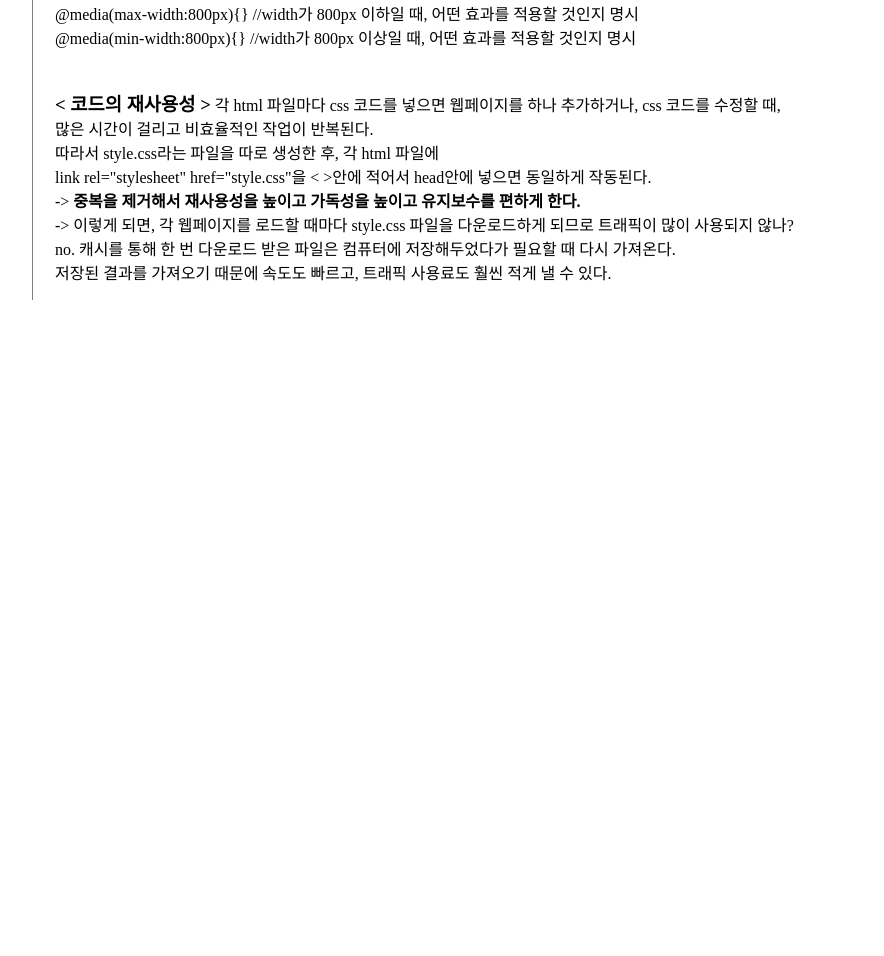
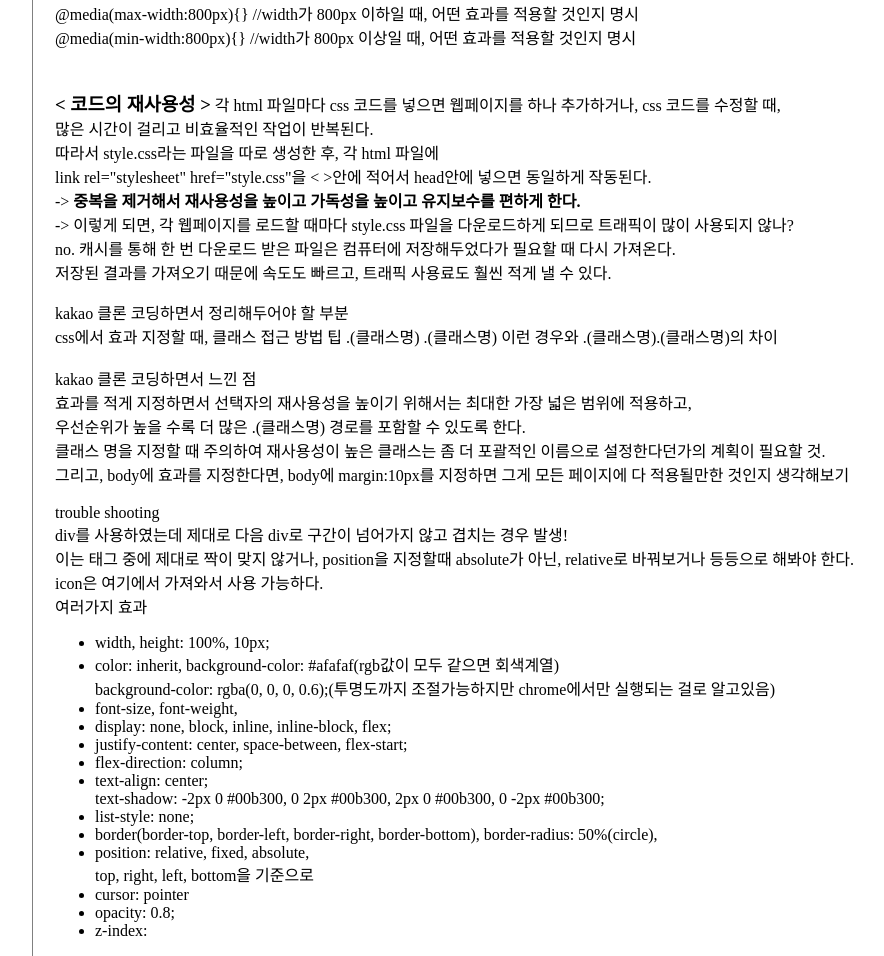
Before and after one commit to kangsj123/web-practice, a plain HTML site: page 2.html in a window 1280 px wide. Shown: the part 2095-3051 px from the top of the page, without its empty margins (120-1004 px from the left). Before the commit the page ends 2395 px from the top, so only its background shows below. Drawn offline with Linux system fonts and the light colour scheme.

Commit message:
upload clone coding review and simple js examples

```diff
--- a/2.html
+++ b/2.html
@@ -117,6 +117,65 @@
       no. 캐시를 통해 한 번 다운로드 받은 파일은 컴퓨터에 저장해두었다가 필요할 때 다시 가져온다. <br>
       저장된 결과를 가져오기 때문에 속도도 빠르고, 트래픽 사용료도 훨씬 적게 낼 수 있다.<br>
     </p>
+    <p>
+      kakao 클론 코딩하면서 정리해두어야 할 부분<br>
+      css에서 효과 지정할 때, 클래스 접근 방법 팁 .(클래스명) .(클래스명) 이런 경우와 .(클래스명).(클래스명)의 차이<br><br>
+
+      kakao 클론 코딩하면서 느낀 점<br>
+      효과를 적게 지정하면서 선택자의 재사용성을 높이기 위해서는 최대한 가장 넓은 범위에 적용하고, <br>
+      우선순위가 높을 수록 더 많은 .(클래스명) 경로를 포함할 수 있도록 한다. <br>
+      클래스 명을 지정할 때 주의하여 재사용성이 높은 클래스는 좀 더 포괄적인 이름으로 설정한다던가의 계획이 필요할 것.<br>
+      그리고, body에 효과를 지정한다면, body에 margin:10px를 지정하면 그게 모든 페이지에 다 적용될만한 것인지 생각해보기<br><br>
+      trouble shooting<br>
+      div를 사용하였는데 제대로 다음 div로 구간이 넘어가지 않고 겹치는 경우 발생!<br>
+      이는 태그 중에 제대로 짝이 맞지 않거나, position을 지정할때 absolute가 아닌, relative로 바꿔보거나 등등으로 해봐야 한다. <br>
+      icon은 <a href="https://fontawesome.com/v4.7.0/icons/">여기</>에서 가져와서 사용 가능하다. <br>
+      여러가지 효과<br>
+      <ul class="tag-list">
+        <li class="tag-list-name">
+          width, height: 100%, 10px;
+        </li>
+        <li class="tag-list-name">
+          color: inherit, background-color: #afafaf(rgb값이 모두 같으면 회색계열)<br>
+          background-color: rgba(0, 0, 0, 0.6);(투명도까지 조절가능하지만 chrome에서만 실행되는 걸로 알고있음)
+        </li>
+        <li class="tag-list-name">
+          font-size, font-weight,
+        </li>
+        <li class="tag-list-name">
+          display: none, block, inline, inline-block, flex;
+        </li>
+        <li class="tag-list-name">
+          justify-content: center, space-between, flex-start;
+        </li>
+        <li class="tag-list-name">
+          flex-direction: column;
+        </li>
+        <li class="tag-list-name">
+          text-align: center;<br>
+          text-shadow: -2px 0 #00b300, 0 2px #00b300, 2px 0 #00b300, 0 -2px #00b300;<br>
+        </li>
+        <li class="tag-list-name">
+          list-style: none;
+        </li>
+        <li class="tag-list-name">
+          border(border-top, border-left, border-right, border-bottom), border-radius: 50%(circle),
+        </li>
+        <li class="tag-list-name">
+          position: relative, fixed, absolute,<br>
+          top, right, left, bottom을 기준으로
+        </li>
+        <li class="tag-list-name">
+          cursor: pointer
+        </li>
+        <li class="tag-list-name">
+          opacity: 0.8;
+        </li>
+        <li class="tag-list-name">
+          z-index:
+        </li>
+      </ul>
+    </p>
   </div>
   </div>
 </body>
```
Also changed, not shown: 1.html (+5 -0 lines), 3.html (+9 -0 lines), ex1.html (added, +17 -0 lines), ex2.html (added, +13 -0 lines).
